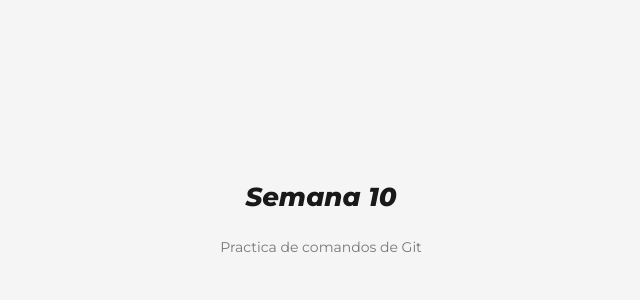
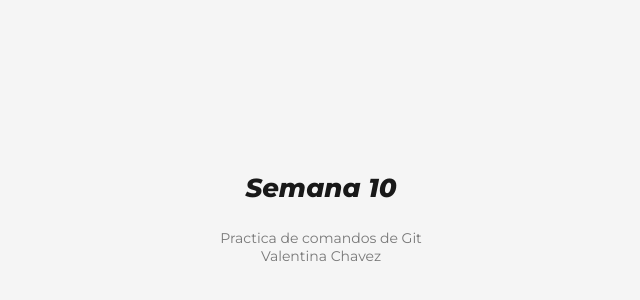
Before and after one commit to valencha/semana10-git, a plain HTML site: page index.html in a window 1280 px wide. Shown: the part 182-482 px from the top of the page, without its empty margins (319-959 px from the left). Drawn offline with nearby package versions, Linux system fonts and the light colour scheme; files that its build step writes are made by us from their sources.

Commit message:
Agregando nombre de Autora, un h2

```diff
--- a/index.html
+++ b/index.html
@@ -13,6 +13,7 @@
     <div class="App">
         <h1 class="App-title">Semana 10</h1>
         <h2 class="App-title">Practica de comandos de Git</h2>
+        <h2 class="App-title">Valentina Chavez</h2>
     </div>
 
 </body>
```
